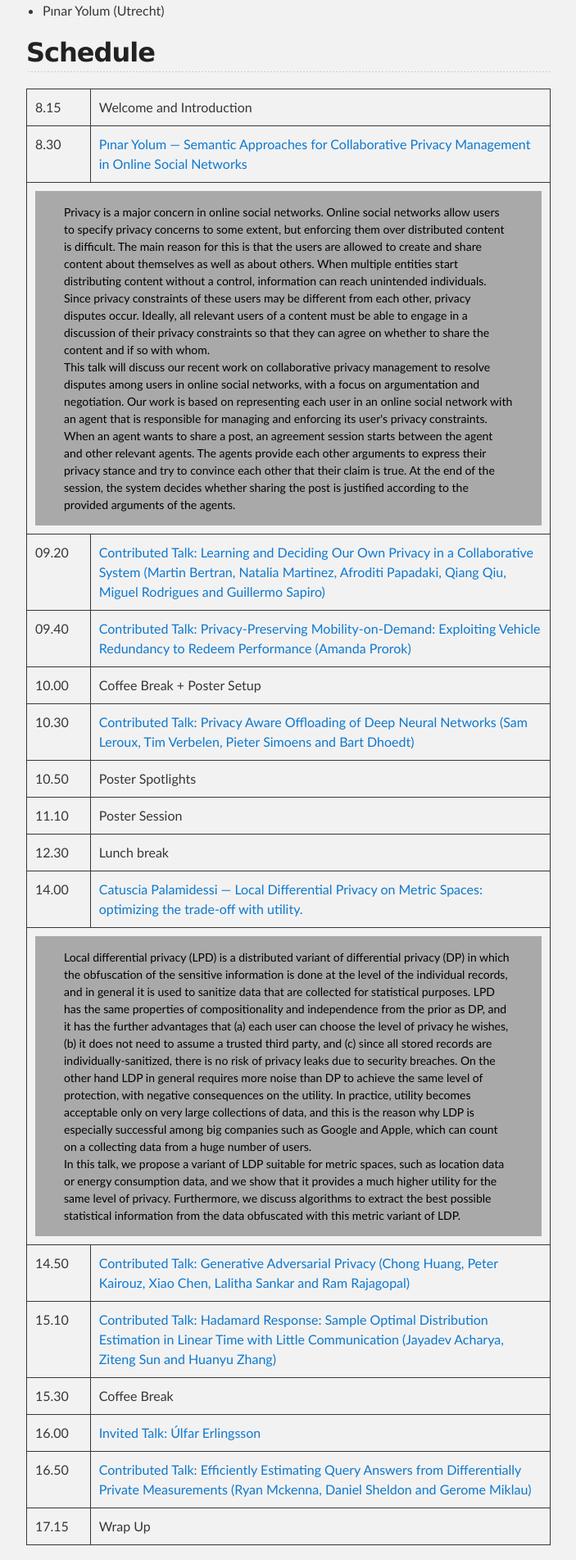
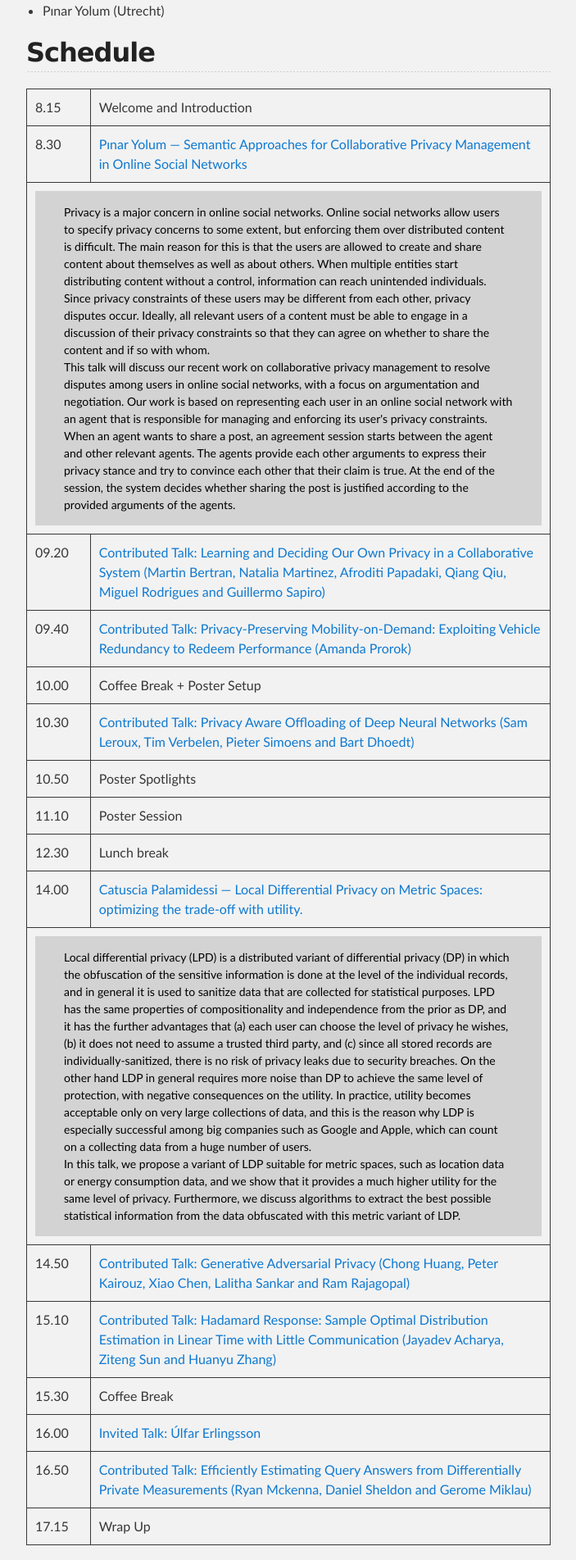
Before and after one commit to pimlai/PIMLAI18, a Jekyll site: the page built from index.md, in a window 1280 px wide. Shown: the part 1009-2912 px from the top of the page at 82% size, without its empty margins (288-991 px from the left). Built offline with Jekyll 4.4.1, drawn with Linux system fonts in a browser that asks for light colours; our own code applies the rules of GitHub Pages for plain Markdown files.

Commit message:
accordion

```diff
--- a/_sass/jekyll-theme-slate.scss
+++ b/_sass/jekyll-theme-slate.scss
@@ -258,7 +258,7 @@ form {
 }
 
 .panel-paper > .panel-paper-body {
-    background-color: darkgrey;
+    background-color: lightgrey;
     color: black;
     border-top-left-radius: 3px;
     border-top-right-radius: 3px;
@@ -294,7 +294,7 @@ td.break {
 }
 
 div.talk-abstract {
-    background-color: darkgrey;
+    background-color: lightgrey;
     color: black;
     font-size: 14px;
     text-align: left;
```
